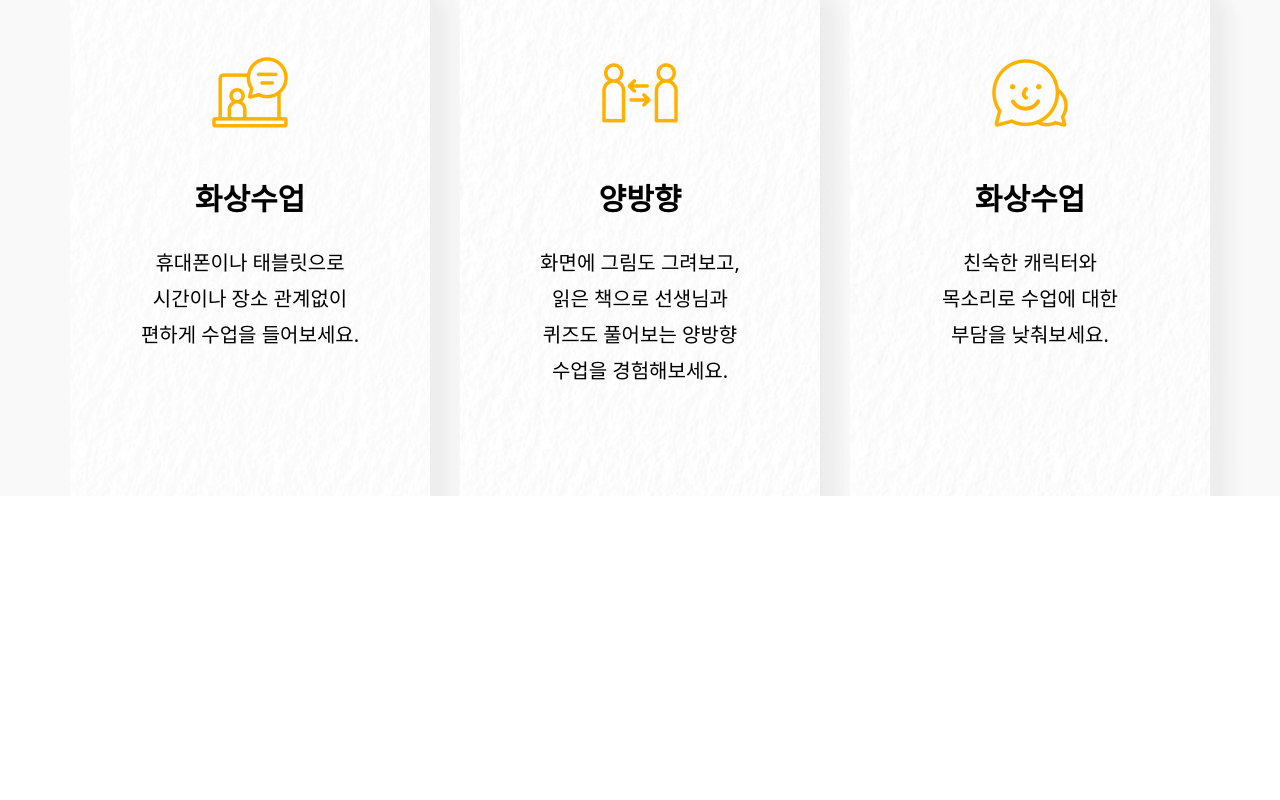
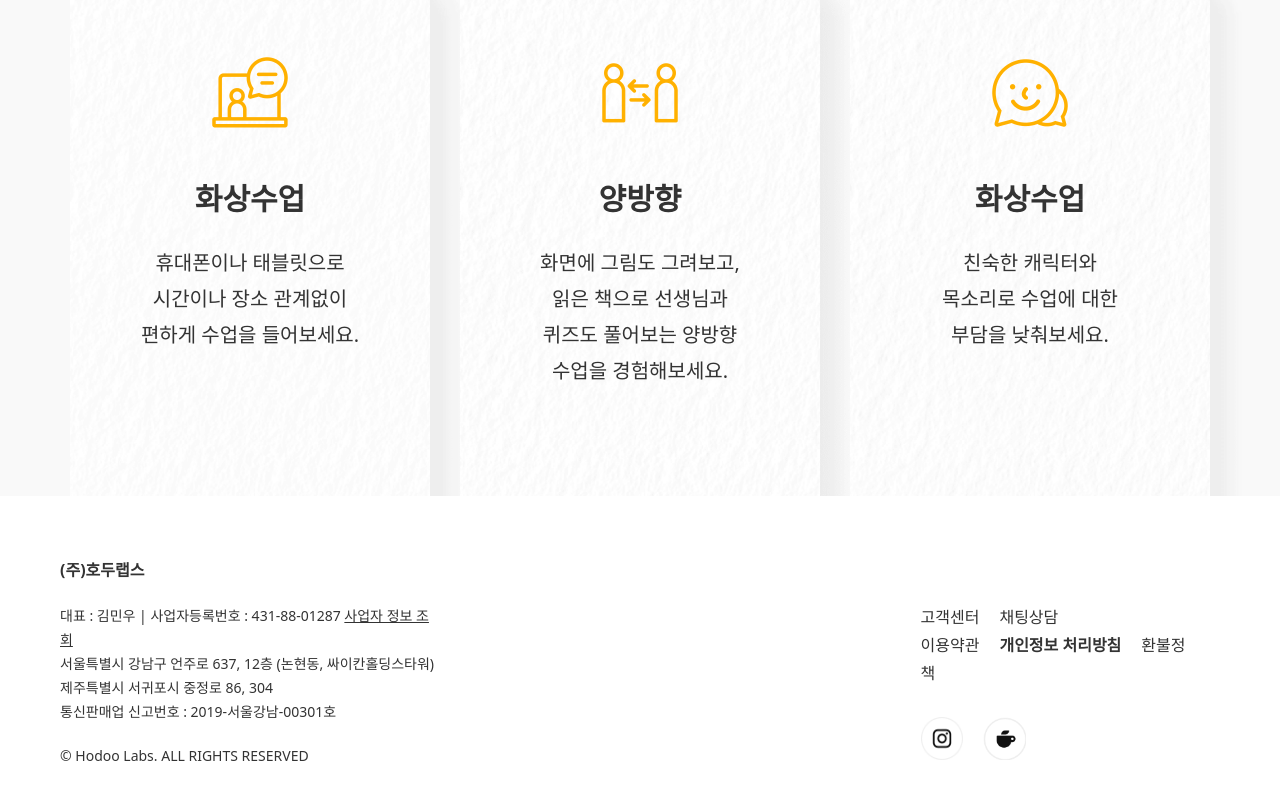
Before and after one commit to kokoball/Walnut_Homepage, a Next.js app: page / in a window 1280 px wide. Shown: the part 6919-7719 px from the top of the page. Before the commit the page ends 7415 px from the top, so only its background shows below. Built offline with nearby package versions, Linux system fonts and the light colour scheme; a web font is replaced by a local one.

Commit message:
:sparkles:  Feat: Footer 컴포넌트 구현
Closes #14

```diff
--- /dev/null
+++ b/components/base/Footer/Footer.tsx
@@ -0,0 +1,48 @@
+import { IMG_PATHS } from '../../../constants';
+import * as S from './Style';
+
+const Footer = () => {
+  return (
+    <S.Container>
+      <S.Info>
+        <h6>(주)호두랩스</h6>
+        <p>
+          대표 : 김민우 | 사업자등록번호 : 431-88-01287{' '}
+          <a href="https://www.ftc.go.kr/bizCommPop.do?wrkr_no=4318801287">사업자 정보 조회</a>
+          <br />
+          서울특별시 강남구 언주로 637, 12층 (논현동, 싸이칸홀딩스타워)
+          <br />
+          제주특별시 서귀포시 중정로 86, 304
+          <br />
+          통신판매업 신고번호 : 2019-서울강남-00301호
+        </p>
+        <p>© Hodoo Labs. ALL RIGHTS RESERVED</p>
+      </S.Info>
+      <S.LinkContainer>
+        <div>
+          <p>
+            <a href="/#">고객센터</a>
+            <a href="/#">채팅상담</a>
+          </p>
+          <p>
+            <a href="/#">이용약관</a>
+            <a href="/#" className="privacyPolicy">
+              개인정보 처리방침
+            </a>
+            <a href="/#">환불정책</a>
+          </p>
+        </div>
+        <div>
+          <a href="/#">
+            <img src={IMG_PATHS.FOOTER_INSTAGRAM} alt="instagram" width="42.9px" />
+          </a>
+          <a href="/#">
+            <img src={IMG_PATHS.FOOTER_CAFE} alt="naver cafe" width="42.9px" />
+          </a>
+        </div>
+      </S.LinkContainer>
+    </S.Container>
+  );
+};
+
+export default Footer;
--- /dev/null
+++ b/components/base/Footer/Style.ts
@@ -0,0 +1,44 @@
+import styled from 'styled-components';
+
+export const Container = styled.div`
+  display: flex;
+  justify-content: center;
+  width: 100%;
+  gap: 479px;
+  padding: 60px;
+  overflow: hidden;
+`;
+
+export const Info = styled.div`
+  display: flex;
+  flex-direction: column;
+  justify-content: flex-start;
+  gap: 20px;
+  h6 {
+    font-weight: 700;
+    font-size: 16px;
+    line-height: 28px;
+  }
+  p {
+    font-size: 14px;
+    line-height: 24px;
+    a {
+      text-decoration: underline;
+    }
+  }
+`;
+
+export const LinkContainer = styled.div`
+  display: flex;
+  flex-direction: column;
+  justify-content: flex-end;
+  gap: 30px;
+  font-size: 16px;
+  line-height: 28px;
+  a {
+    margin-right: 20px;
+    &.privacyPolicy {
+      font-weight: 700;
+    }
+  }
+`;
--- a/components/base/index.ts
+++ b/components/base/index.ts
@@ -4,3 +4,4 @@
 export { default as Phrase } from './Phrase/Phrase';
 export { default as Check } from './Check/Check';
 export { default as Slide } from './Slide/Slide';
+export { default as Footer } from './Footer/Footer';
--- a/constants/index.ts
+++ b/constants/index.ts
@@ -14,4 +14,7 @@
   FEATURE_FIRST: '/images/8p_first.png',
   FEATURE_SECOND: '/images/8p_second.png',
   FEATURE_THIRD: '/images/8p_third.png',
+  TICKET_IMG: '/images/10p_ticket.png',
+  FOOTER_INSTAGRAM: '/images/11p_insta.png',
+  FOOTER_CAFE: '/images/11p_cafe.png',
 };
--- a/pages/index.tsx
+++ b/pages/index.tsx
@@ -1,6 +1,6 @@
 import React from 'react';
 import type { NextPage } from 'next';
-import { Intro, Banner } from 'components/base';
+import { Intro, Banner, Footer } from 'components/base';
 import {
   Layout,
   LiveClass,
@@ -22,6 +22,7 @@
       <Diary />
       <ImageSlider />
       <Feature />
+      <Footer />
     </Layout>
   );
 };
--- a/styles/globalStyle.ts
+++ b/styles/globalStyle.ts
@@ -34,6 +34,7 @@
 	body {
     width: 100%;
     height: 100%;
+		color: ${({ theme }) => theme.colors.text};
   }
 	a {
 		color: inherit;
```
